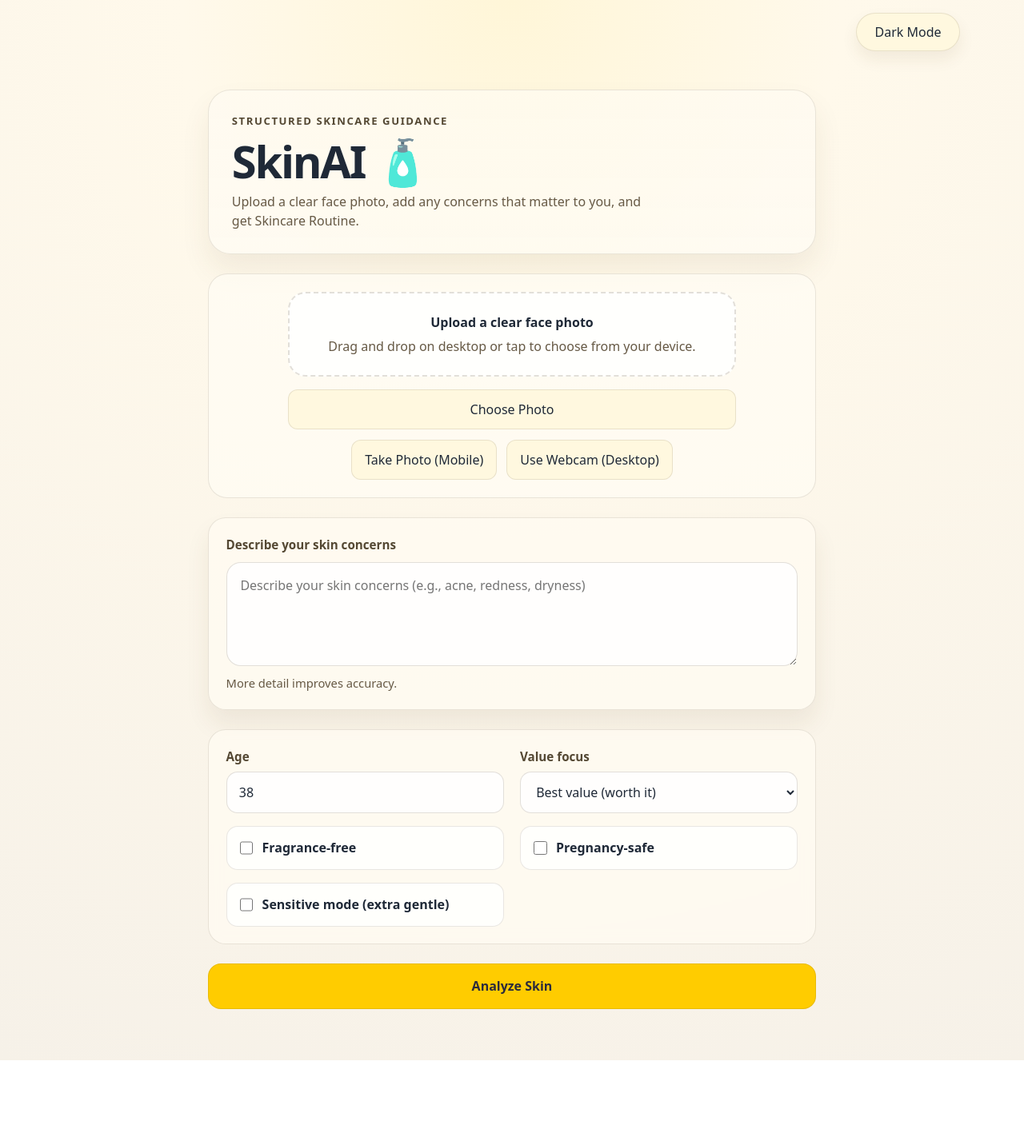
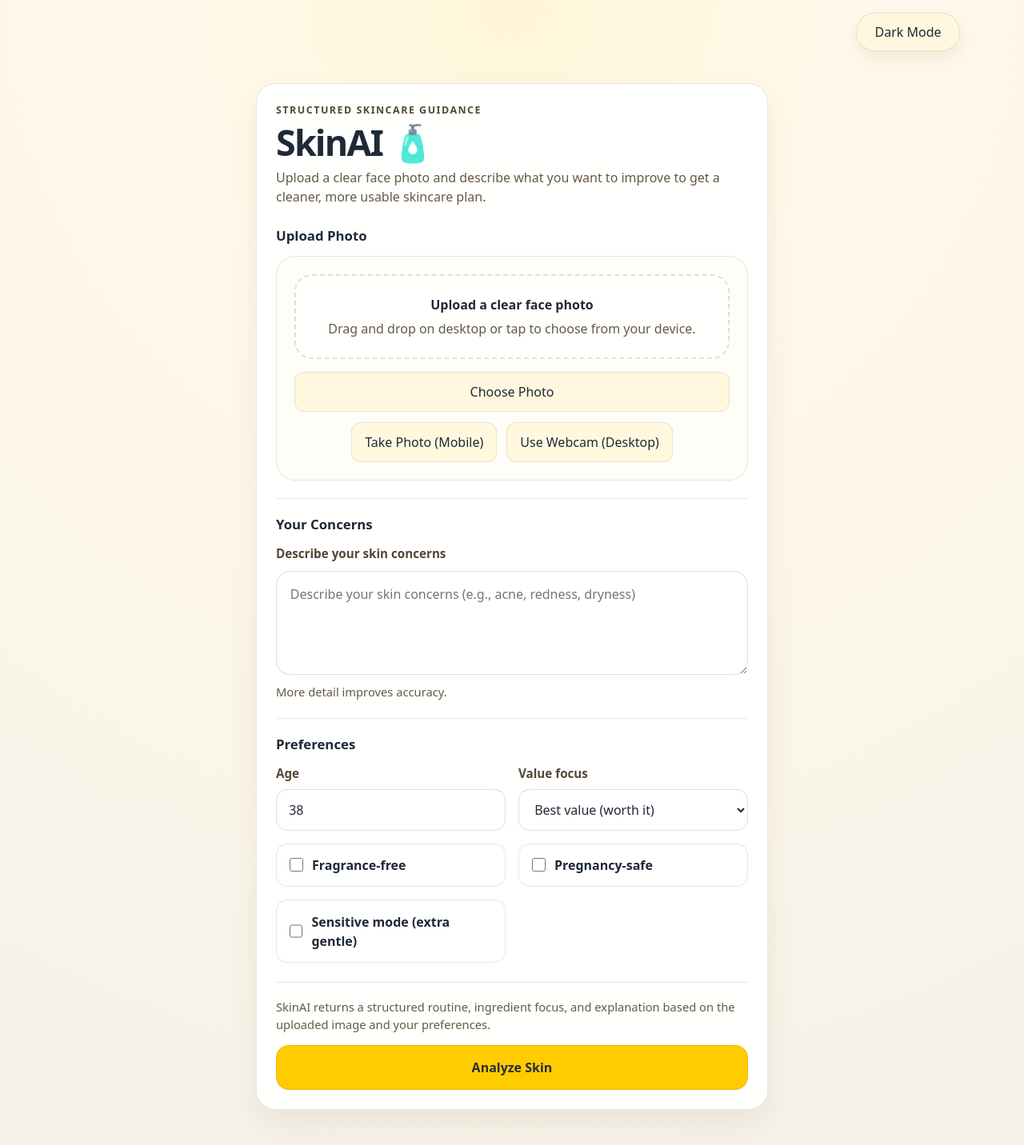
Before and after one commit to sinsanitized/SkinAi, a React (Vite) app in the folder apps/web/: page / in a window 1280 px wide. Shown: the top 1432 px of the page at 80% size. Before the commit the page ends 1326 px from the top, so only its background shows below. Built offline with nearby package versions, Linux system fonts and the light colour scheme; no server answers.

Commit message:
refactor: align home page layout with the simplified results card design

```diff
--- a/apps/web/src/pages/Home.css
+++ b/apps/web/src/pages/Home.css
@@ -1,30 +1,30 @@
 .home-container {
-  display: flex;
-  flex-direction: column;
-  align-items: center;
-  gap: 1.5rem;
-  width: min(760px, calc(100% - 2rem));
+  width: min(100% - 1rem, 760px);
   margin: 0 auto;
-  padding: 3rem 0 4rem;
+  padding: 2.5rem 0 4rem;
+}
+
+.intakeCard {
+  max-width: 640px;
+  margin: 0 auto;
+  padding: 1.5rem;
+  border-radius: 24px;
+  border: 1px solid var(--border-soft);
+  background: rgba(255, 255, 255, 0.94);
+  box-shadow: 0 18px 36px var(--shadow-soft);
+}
+
+:root[data-theme="dark"] .intakeCard {
+  background: rgba(28, 24, 19, 0.94);
 }
 
 .heroPanel {
-  display: grid;
-  gap: 0.7rem;
-  width: 100%;
-  padding: 1.8rem;
-  border-radius: 28px;
-  border: 1px solid var(--border-soft);
-  background: linear-gradient(
-    180deg,
-    color-mix(in srgb, var(--surface-card) 92%, transparent),
-    color-mix(in srgb, var(--surface-elevated) 94%, transparent)
-  );
-  box-shadow: 0 20px 36px var(--shadow-soft);
+  margin-bottom: 1.5rem;
 }
 
 .eyebrow {
-  font-size: 0.82rem;
+  margin-bottom: 0.45rem;
+  font-size: 0.78rem;
   font-weight: 800;
   letter-spacing: 0.12em;
   text-transform: uppercase;
@@ -32,14 +32,43 @@
 }
 
 .title {
-  font-size: clamp(2.25rem, 5vw, 3.5rem);
-  line-height: 1;
+  margin-bottom: 0.55rem;
+  font-size: clamp(2rem, 5vw, 2.8rem);
+  line-height: 1.02;
   letter-spacing: -0.04em;
 }
 
 .heroCopy {
-  max-width: 56ch;
   color: var(--text-secondary);
+}
+
+.errorBanner {
+  width: 100%;
+  margin-bottom: 1.2rem;
+  padding: 0.95rem 1rem;
+  border-radius: 16px;
+  border: 1px solid rgba(185, 28, 28, 0.18);
+  background: color-mix(in srgb, var(--surface-card) 80%, #fee2e2);
+  color: #991b1b;
+}
+
+.intakeSection + .intakeSection {
+  margin-top: 1.35rem;
+}
+
+.intakeSection {
+  padding-top: 1.2rem;
+  border-top: 1px solid var(--border-soft);
+}
+
+.intakeSection:first-of-type {
+  padding-top: 0;
+  border-top: 0;
+}
+
+.sectionTitle {
+  margin-bottom: 0.8rem;
+  font-size: 1.05rem;
 }
 
 .context-box,
@@ -51,11 +80,6 @@
 .context-box {
   display: grid;
   gap: 0.65rem;
-  padding: 1.35rem;
-  border: 1px solid var(--border-soft);
-  border-radius: 22px;
-  background: var(--surface-card);
-  box-shadow: 0 18px 30px var(--shadow-soft);
 }
 
 .context-label {
@@ -81,24 +105,10 @@
   color: var(--text-secondary);
 }
 
-.errorBanner {
-  width: 100%;
-  padding: 0.95rem 1rem;
-  border-radius: 16px;
-  border: 1px solid rgba(185, 28, 28, 0.18);
-  background: color-mix(in srgb, var(--surface-card) 80%, #fee2e2);
-  color: #991b1b;
-}
-
 .prefs-grid {
   display: grid;
   grid-template-columns: repeat(2, minmax(0, 1fr));
-  gap: 1rem 1.25rem;
-  padding: 1.35rem;
-  border: 1px solid var(--border-soft);
-  border-radius: 22px;
-  background: var(--surface-card);
-  backdrop-filter: blur(8px);
+  gap: 1rem 1rem;
 }
 
 .pref {
@@ -142,6 +152,14 @@
   margin: 0;
 }
 
+.intakeFooter {
+  display: grid;
+  gap: 0.9rem;
+  margin-top: 1.5rem;
+  padding-top: 1.2rem;
+  border-top: 1px solid var(--border-soft);
+}
+
 .continue-btn {
   background-color: var(--accent-primary);
   color: var(--accent-text);
@@ -161,19 +179,16 @@
 
 @media (max-width: 720px) {
   .home-container {
-    width: min(100% - 1rem, 760px);
-    padding: 2rem 0 3rem;
-    gap: 1.25rem;
+    width: min(100% - 0.75rem, 760px);
+    padding: 1.8rem 0 3rem;
   }
 
-  .heroPanel,
-  .context-box {
-    padding: 1.2rem;
-    border-radius: 22px;
+  .intakeCard {
+    padding: 1.1rem;
+    border-radius: 20px;
   }
 
   .prefs-grid {
     grid-template-columns: 1fr;
-    padding: 1rem;
   }
 }
--- a/apps/web/src/pages/Home.tsx
+++ b/apps/web/src/pages/Home.tsx
@@ -76,15 +76,16 @@ function Home() {
 
   return (
     <main className="home-container">
-      <section className="heroPanel">
+      <section className="intakeCard">
+        <header className="heroPanel">
           <p className="eyebrow">Structured skincare guidance</p>
           <h1 className="title">SkinAI 🧴</h1>
           <p className="heroCopy">
             {loading
               ? "Reviewing your photo, matching it to the visible skin signals, and preparing a routine you can actually follow."
-            : "Upload a clear face photo, add any concerns that matter to you, and get Skincare Routine."}
+              : "Upload a clear face photo and describe what you want to improve to get a cleaner, more usable skincare plan."}
           </p>
-      </section>
+        </header>
 
         {loading ? (
           <SkinAnalysisLoader />
@@ -96,11 +97,16 @@ function Home() {
             </div>
           ) : null}
 
+            <section className="intakeSection">
+              <h2 className="sectionTitle">Upload Photo</h2>
               <ImageUpload
                 onImagesSelected={(files) => setFile(files[0] ?? null)}
                 onRemove={() => setFile(null)}
               />
+            </section>
 
+            <section className="intakeSection">
+              <h2 className="sectionTitle">Your Concerns</h2>
               <div className="context-box">
                 <label className="context-label" htmlFor="skin-goals">
                   Describe your skin concerns
@@ -120,7 +126,10 @@ function Home() {
                 />
                 <p className="helperText">More detail improves accuracy.</p>
               </div>
+            </section>
 
+            <section className="intakeSection">
+              <h2 className="sectionTitle">Preferences</h2>
               <div className="prefs-grid">
                 <div className="pref">
                   <label htmlFor="skin-age">Age</label>
@@ -206,7 +215,13 @@ function Home() {
                   Sensitive mode (extra gentle)
                 </label>
               </div>
+            </section>
 
+            <div className="intakeFooter">
+              <p className="helperText">
+                SkinAI returns a structured routine, ingredient focus, and
+                explanation based on the uploaded image and your preferences.
+              </p>
               <button
                 type="button"
                 className="continue-btn"
@@ -215,8 +230,10 @@ function Home() {
               >
                 Analyze Skin
               </button>
+            </div>
           </>
         )}
+      </section>
     </main>
   );
 }
--- a/apps/web/src/pages/SkinResult.css
+++ b/apps/web/src/pages/SkinResult.css
@@ -60,6 +60,12 @@
   border-top: 1px solid var(--border-soft);
 }
 
+.resultSectionPhoto {
+  padding-top: 0;
+  border-top: 0;
+  margin-bottom: 1.2rem;
+}
+
 .resultSection:first-of-type {
   padding-top: 0;
   border-top: 0;
@@ -98,6 +104,20 @@
 .detailValue {
   font-weight: 700;
   text-align: right;
+}
+
+.resultPhoto {
+  display: block;
+  width: min(100%, 320px);
+  aspect-ratio: 1 / 1.05;
+  object-fit: cover;
+  border-radius: 18px;
+  border: 1px solid var(--border-soft);
+  box-shadow: 0 14px 26px var(--shadow-soft);
+}
+
+.emptyCopy {
+  color: var(--text-secondary);
 }
 
 .routineList,
--- a/apps/web/src/pages/SkinResult.tsx
+++ b/apps/web/src/pages/SkinResult.tsx
@@ -86,7 +86,7 @@ function SkinResult() {
     return null;
   }
 
-  const { analysis } = state;
+  const { analysis, imageDataUrl } = state;
   const explanation: SkinEducation | undefined = analysis.explanation;
   const confidence = getConfidenceMeta(analysis.skinType.confidence);
   const primaryConcern = analysis.concerns?.[0];
@@ -129,6 +129,17 @@ function SkinResult() {
           </div>
         ) : null}
 
+        {imageDataUrl ? (
+          <section className="resultSection resultSectionPhoto">
+            <h2>Uploaded Photo</h2>
+            <img
+              src={imageDataUrl}
+              alt="Uploaded face photo used for skin analysis"
+              className="resultPhoto"
+            />
+          </section>
+        ) : null}
+
         <section className="resultSection">
           <h2>Skin Analysis</h2>
           <div className="detailList">
@@ -149,20 +160,32 @@ function SkinResult() {
 
         <section className="resultSection">
           <h2>Morning Routine</h2>
+          {analysis.routine?.AM?.length ? (
             <ol className="routineList">
-            {analysis.routine?.AM?.map((step: string, index: number) => (
+              {analysis.routine.AM.map((step: string, index: number) => (
                 <li key={index}>{step}</li>
               ))}
             </ol>
+          ) : (
+            <p className="emptyCopy">
+              No morning routine steps were returned for this result.
+            </p>
+          )}
         </section>
 
         <section className="resultSection">
           <h2>Night Routine</h2>
+          {analysis.routine?.PM?.length ? (
             <ol className="routineList">
-            {analysis.routine?.PM?.map((step: string, index: number) => (
+              {analysis.routine.PM.map((step: string, index: number) => (
                 <li key={index}>{step}</li>
               ))}
             </ol>
+          ) : (
+            <p className="emptyCopy">
+              No night routine steps were returned for this result.
+            </p>
+          )}
           {analysis.routine?.weekly?.length ? (
             <div className="weeklyBlock">
               <h3>Weekly cadence</h3>
@@ -177,8 +200,9 @@ function SkinResult() {
 
         <section className="resultSection">
           <h2>Key Ingredients</h2>
+          {analysis.ingredients?.length ? (
             <div className="chipGroup">
-            {analysis.ingredients?.map(
+              {analysis.ingredients.map(
                 (ingredient: IngredientRecommendation, index: number) => (
                   <span key={index} className="ingredientChip">
                     {ingredient.ingredient}
@@ -186,6 +210,11 @@ function SkinResult() {
                 )
               )}
             </div>
+          ) : (
+            <p className="emptyCopy">
+              No specific ingredient recommendations were returned.
+            </p>
+          )}
         </section>
 
         <section className="resultSection">
@@ -196,6 +225,10 @@ function SkinResult() {
             </div>
             <div
               className="confidenceBar"
+              role="progressbar"
+              aria-valuemin={0}
+              aria-valuemax={100}
+              aria-valuenow={confidence.percent}
               aria-label={`${confidence.percent}% confidence`}
             >
               <div
```
Also changed, not shown: 1 other file (tests, documents, lock files or other folders). Lines whose indentation alone changed are shown as unchanged.
